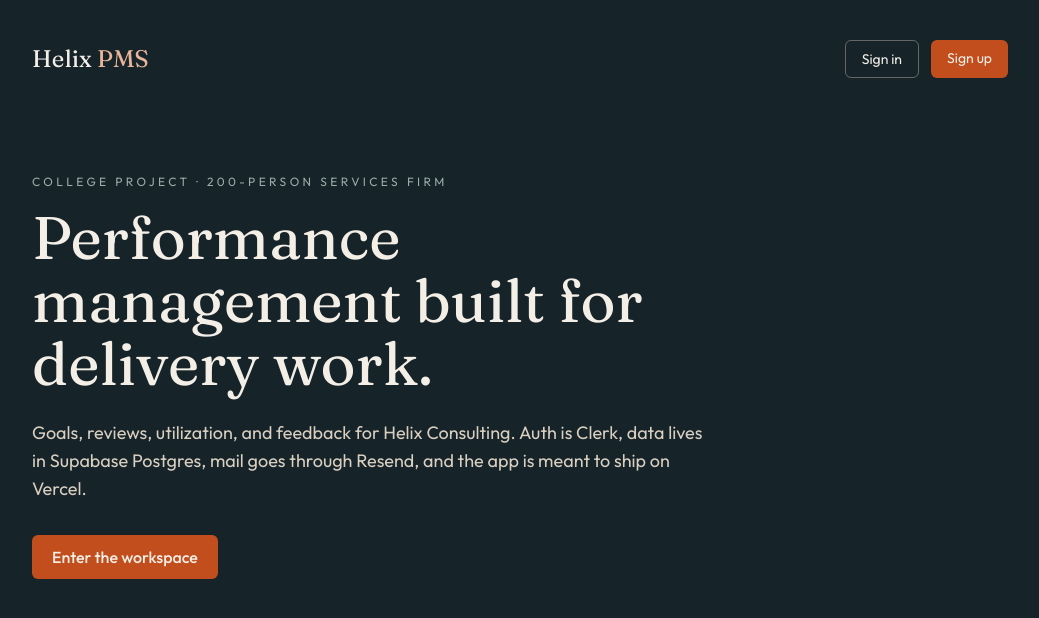
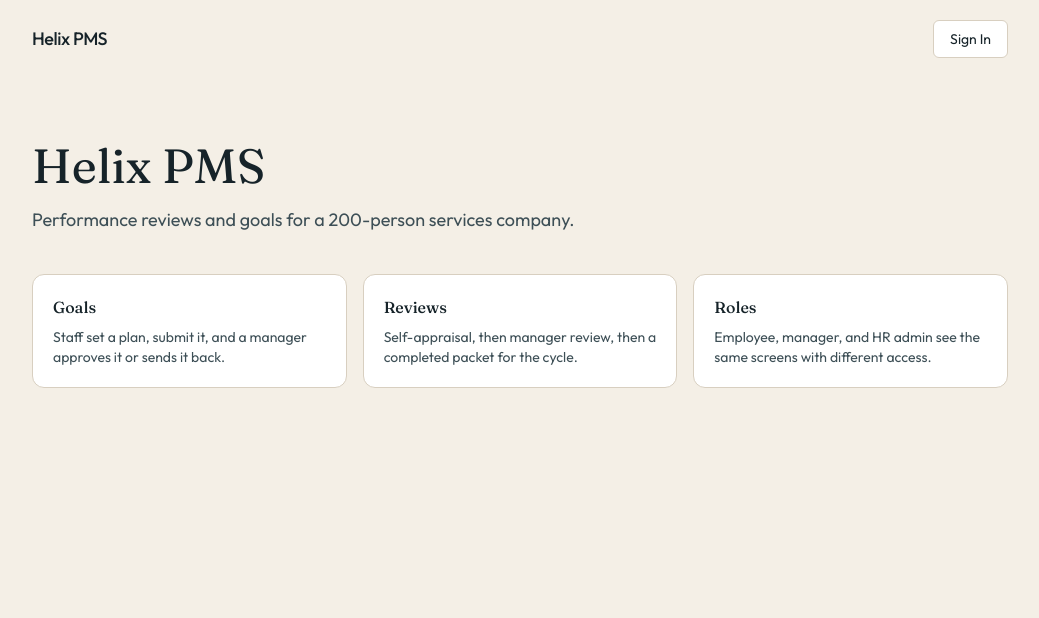
Before and after one commit to nandinihalarnkar09-jpg/PMS-Class-2, a Next.js app: page / in a window 1280 px wide. Shown: the top 618 px of the page, without its empty margins (120-1159 px from the left). Built offline with nearby package versions, Linux system fonts and the light colour scheme; no server answers.

Commit message:
Replace home page with a simple public landing.
Co-authored-by: nandinihalarnkar09-jpg <nandinihalarnkar09-jpg@users.noreply.github.com>

```diff
--- a/src/app/page.tsx
+++ b/src/app/page.tsx
@@ -1,39 +1,45 @@
 import Link from "next/link";
-import { auth } from "@clerk/nextjs/server";
-import { redirect } from "next/navigation";
 
-export default async function Home() {
-  const { userId } = await auth();
-  if (userId) redirect("/dashboard");
+export default function Home() {
+  return (
+    <main className="min-h-screen">
+      <header className="flex items-center justify-between px-6 py-5 max-w-5xl mx-auto">
+        <p className="text-lg font-medium tracking-tight">Helix PMS</p>
+        <Link
+          href="/sign-in"
+          className="rounded-md border border-[#d8cfc0] bg-white px-4 py-2 text-sm"
+        >
+          Sign In
+        </Link>
+      </header>
 
-  return (
-    <main className="min-h-screen bg-[#162329] text-[#f4efe6]">
-      <div className="max-w-5xl mx-auto px-6 py-10">
-        <header className="flex items-center justify-between">
-          <p className="serif text-2xl">
-            Helix <span className="text-[#e8b59a]">PMS</span>
+      <section className="max-w-5xl mx-auto px-6 pt-16 pb-10">
+        <h1 className="serif text-4xl md:text-5xl">Helix PMS</h1>
+        <p className="mt-4 text-lg text-[#3d4f56] max-w-xl">
+          Performance reviews and goals for a 200-person services company.
+        </p>
+      </section>
+
+      <section className="max-w-5xl mx-auto px-6 pb-20 grid gap-4 sm:grid-cols-3">
+        <article className="rounded-xl border border-[#d8cfc0] bg-white p-5">
+          <h2 className="font-medium">Goals</h2>
+          <p className="mt-2 text-sm text-[#3d4f56]">
+            Staff set a plan, submit it, and a manager approves it or sends it back.
           </p>
-          <div className="flex gap-3 text-sm">
-            <Link href="/sign-in" className="rounded-md px-4 py-2 border border-[#d8cfc0]/40">
-              Sign in
-            </Link>
-            <Link href="/sign-up" className="rounded-md px-4 py-2 bg-[#c24e1d]">
-              Sign up
-            </Link>
-          </div>
-        </header>
-        <section className="mt-24 max-w-2xl">
-          <p className="text-xs tracking-[0.28em] uppercase text-[#9aada8]">College project · 200-person services firm</p>
-          <h1 className="serif text-5xl md:text-6xl leading-[1.05] mt-4">Performance management built for delivery work.</h1>
-          <p className="mt-6 text-lg text-[#d8cfc0]">
-            Goals, reviews, utilization, and feedback for Helix Consulting. Auth is Clerk, data lives in Supabase
-            Postgres, mail goes through Resend, and the app is meant to ship on Vercel.
+        </article>
+        <article className="rounded-xl border border-[#d8cfc0] bg-white p-5">
+          <h2 className="font-medium">Reviews</h2>
+          <p className="mt-2 text-sm text-[#3d4f56]">
+            Self-appraisal, then manager review, then a completed packet for the cycle.
           </p>
-          <Link href="/sign-in" className="inline-block mt-8 rounded-md bg-[#c24e1d] px-5 py-2.5 font-medium">
-            Enter the workspace
-          </Link>
-        </section>
-      </div>
+        </article>
+        <article className="rounded-xl border border-[#d8cfc0] bg-white p-5">
+          <h2 className="font-medium">Roles</h2>
+          <p className="mt-2 text-sm text-[#3d4f56]">
+            Employee, manager, and HR admin see the same screens with different access.
+          </p>
+        </article>
+      </section>
     </main>
   );
 }
```
